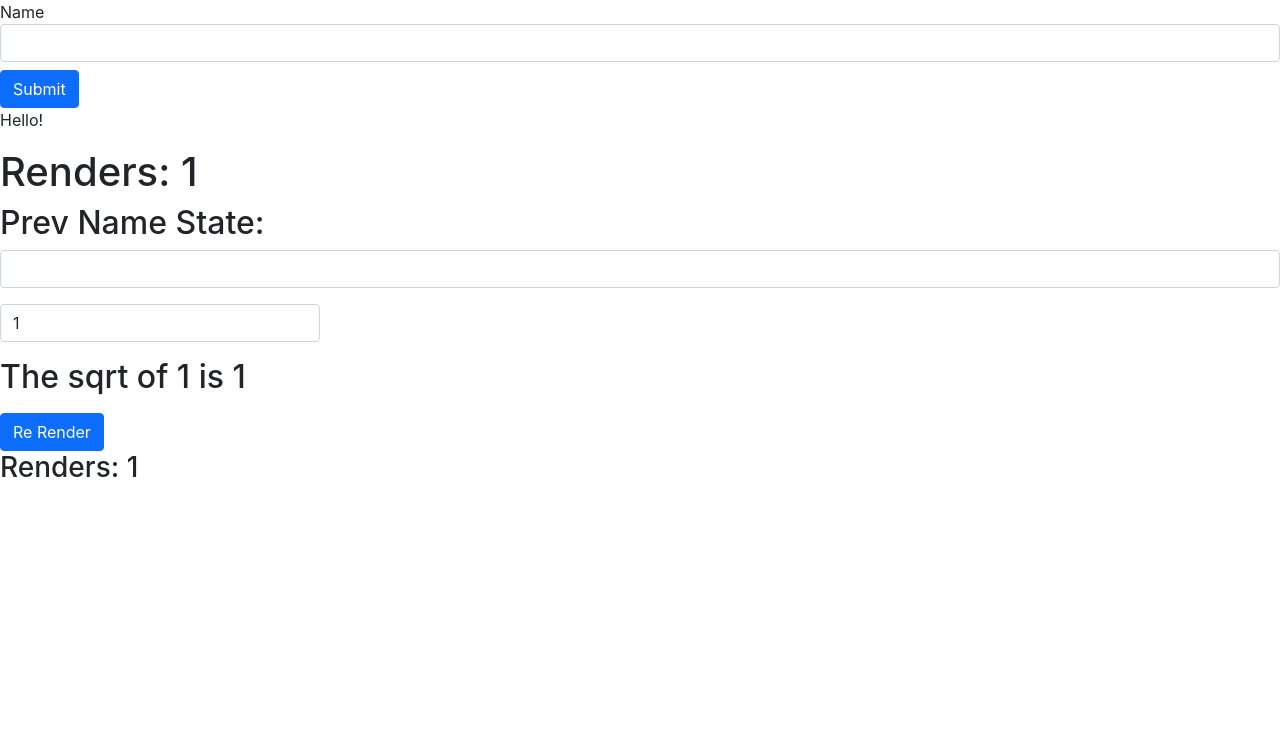
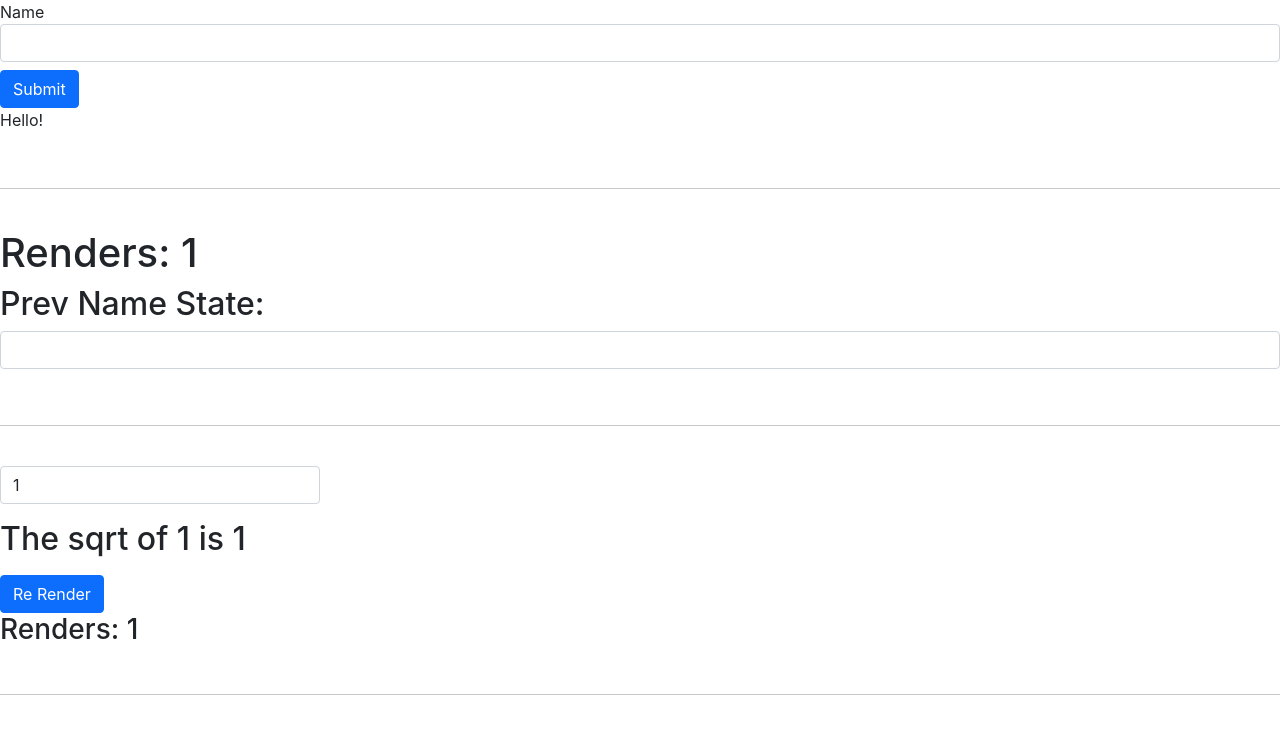
Before and after one commit to lenzoface/hooks-sandbox, a React (Create React App) app: page / in a window 1280 px wide. Shown: the top 734 px of the page. Built offline with nearby package versions, Linux system fonts and the light colour scheme.

Commit message:
added breaks between examples

```diff
--- a/src/App.js
+++ b/src/App.js
@@ -2,14 +2,28 @@ import UseRefExample1 from "./components/UseRefExample1";
 import UseRefExample2 from "./components/UseRefExample2";
 import UseRefExample3 from "./components/UseRefExample3";
 import UseMemoExample from "./components/UseMemoExample";
+import UseCallbackExample from "./components/UseCallbackExample";
 
 function App() {
   return (
     <div className="App">
       <UseRefExample1 />
+      <br/>
+      <hr/>
+      <br/>
       <UseRefExample2 />
+      <br/>
+      <hr/>
+      <br/>
       {/* <UseRefExample3 /> */}
       <UseMemoExample />
+      <br/>
+      <hr/>
+      <br/>
+      <UseCallbackExample />
+      <br/>
+      <hr/>
+      <br/>
     </div>
   );
 }
```
